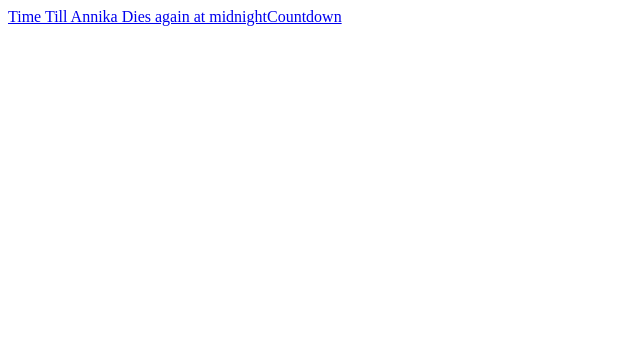
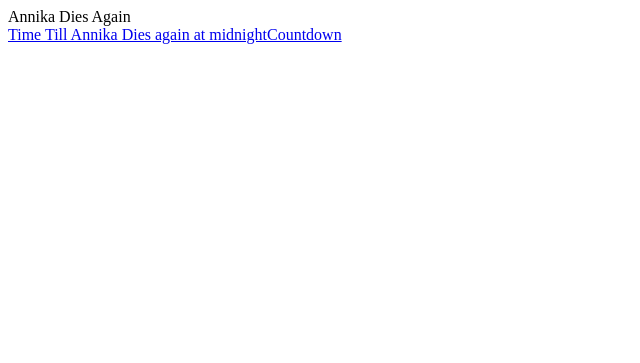
Before and after one commit to jkolod/AnnikaDies, a plain HTML site: page index.html in a window 1280 px wide. Shown: the whole page, without its empty margins (0-640 px from the left). Drawn offline with Linux system fonts and the light colour scheme.

Commit message:
Update index.html

```diff
--- a/index.html
+++ b/index.html
@@ -1 +1,2 @@
+<tittle>Annika Dies Again </>
 <div data-type="countdown" data-id="1469997" class="tickcounter" style="width: 100%; position: relative; padding-bottom: 25%"><a href="//www.tickcounter.com/countdown/1469997/time-till-annika-dies-again-at-midnight" title="Time Till Annika Dies again at midnight">Time Till Annika Dies again at midnight</a><a href="//www.tickcounter.com/" title="Countdown">Countdown</a></div><script>(function(d, s, id) { var js, pjs = d.getElementsByTagName(s)[0]; if (d.getElementById(id)) return; js = d.createElement(s); js.id = id; js.src = "//www.tickcounter.com/static/js/loader.js"; pjs.parentNode.insertBefore(js, pjs); }(document, "script", "tickcounter-sdk"));</script>
```
